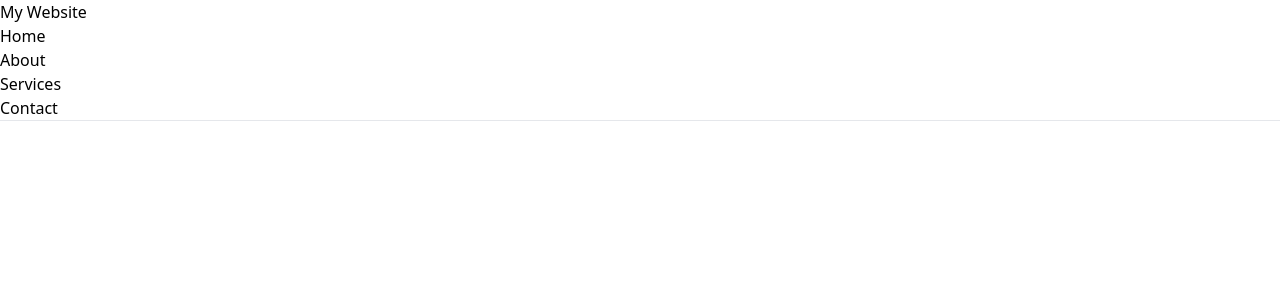
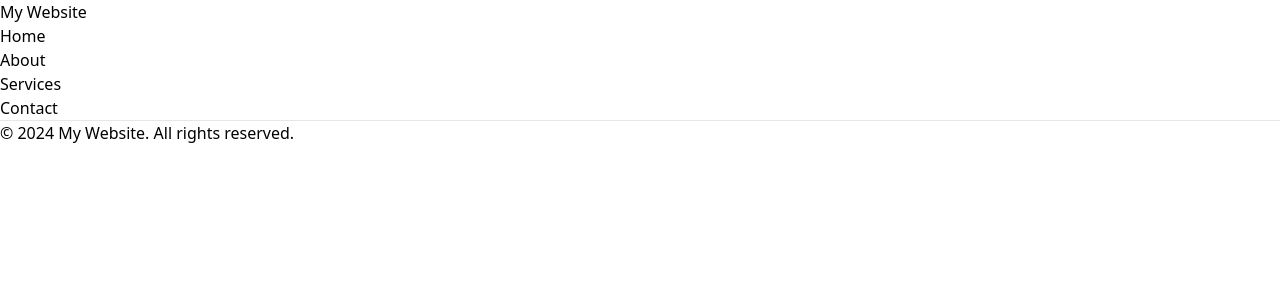
Before and after one commit to avinno/my-react-app, a React (Vite) app: page / in a window 1280 px wide. Shown: the top 300 px of the page. Built offline with nearby package versions, Linux system fonts and the light colour scheme.

Commit message:
app/footer updates

```diff
--- a/src/App.jsx
+++ b/src/App.jsx
@@ -1,9 +1,11 @@
 import Header from './Header';
+import Footer from './Footer';
 
 function App() {
     return (
         <>
             <Header />
+            <Footer />
         </>
     );
 }
--- a/src/Footer.jsx
+++ b/src/Footer.jsx
@@ -1,6 +1,8 @@
 function Footer () {
     return(
-        <footer></footer>
+        <footer>
+            <p>© 2024 My Website. All rights reserved.</p>
+        </footer>
     );
 }
 
```
